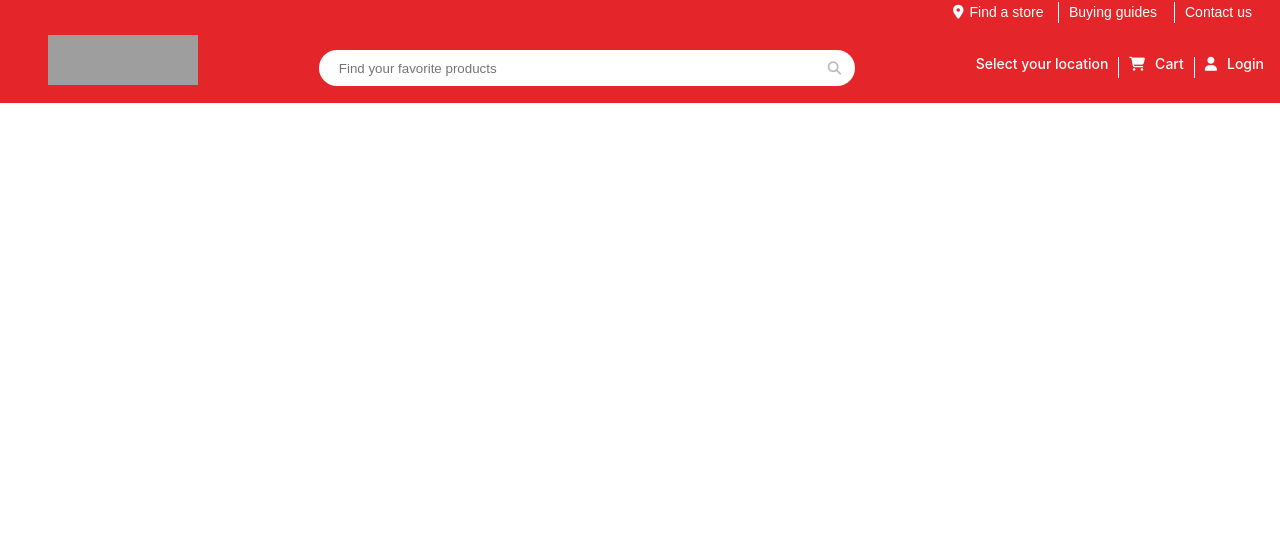
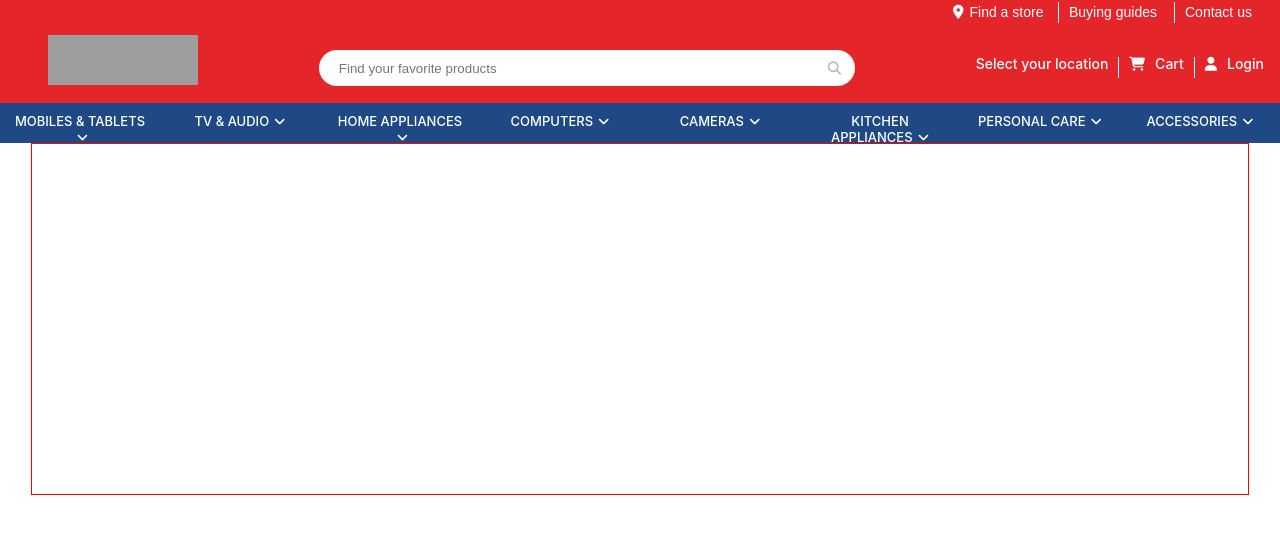
Before and after one commit to saikiran003/Clone_RelianceDigital, a React (Create React App) app in the folder reliance/: page / in a window 1280 px wide. Shown: the top 534 px of the page. Built offline with nearby package versions, Linux system fonts and the light colour scheme; grey boxes are pictures that could not be loaded.

Commit message:
navbar completed

```diff
--- a/reliance/src/App.js
+++ b/reliance/src/App.js
@@ -2,12 +2,14 @@ import Header from "./Components/Header";
 import "./Styles.css"
 import "@fortawesome/react-fontawesome"
 import MainHeader from "./Components/MainHeader";
+import Navbar from "./Components/Navbar";
 
 function App() {
   return (
     <div >
       <Header/>
       <MainHeader/>
+      <Navbar/>
     </div>
   );
 }
--- /dev/null
+++ b/reliance/src/Components/Navbar.jsx
@@ -0,0 +1,73 @@
+import React from "react";
+
+const Navbar = () => {
+  return (
+    <>
+      <div className="navbar">
+        <div>
+          MOBILES & TABLETS
+          <span
+            class="fa fa-angle-down ml__4"
+            style={{ marginLeft: "5px" }}
+          ></span>
+        </div>
+
+        <div>
+          TV & AUDIO
+          <span
+            class="fa fa-angle-down ml__4"
+            style={{ marginLeft: "5px" }}
+          ></span>
+        </div>
+        <div>
+          HOME APPLIANCES
+          <span
+            class="fa fa-angle-down ml__4"
+            style={{ marginLeft: "5px" }}
+          ></span>
+        </div>
+        <div>
+          COMPUTERS
+          <span
+            class="fa fa-angle-down ml__4"
+            style={{ marginLeft: "5px" }}
+          ></span>
+        </div>
+        <div>
+          CAMERAS
+          <span
+            class="fa fa-angle-down ml__4"
+            style={{ marginLeft: "5px" }}
+          ></span>
+        </div>
+        <div>
+          KITCHEN APPLIANCES
+          <span
+            class="fa fa-angle-down ml__4"
+            style={{ marginLeft: "5px" }}
+          ></span>
+        </div>
+        <div>
+          PERSONAL CARE
+          <span
+            class="fa fa-angle-down ml__4"
+            style={{ marginLeft: "5px" }}
+          ></span>
+        </div>
+        <div>
+          ACCESSORIES
+          <span
+            class="fa fa-angle-down ml__4"
+            style={{ marginLeft: "5px" }}
+          ></span>
+        </div>
+      </div>
+
+      <div className="dropDown">
+
+      </div>
+    </>
+  );
+};
+
+export default Navbar;
--- a/reliance/src/Styles.css
+++ b/reliance/src/Styles.css
@@ -58,3 +58,26 @@
     font-size: 14px;
     font-weight: 500;
 }
+.navbar{
+    height:40px;
+    display: flex;
+    justify-content: space-around;
+    background-color: #1f4985;
+}
+.navbar div{
+    width:153px;
+    padding:10px;
+    text-align: center;
+    font-size: 13px;
+    font-weight: 500;
+    color: white;
+}
+.navbar>div:hover{
+    background-color: #e42529;
+}
+.dropDown{
+    height:350px;
+    width:95%;
+    margin: auto;
+    border: 1px solid red;
+}
```
